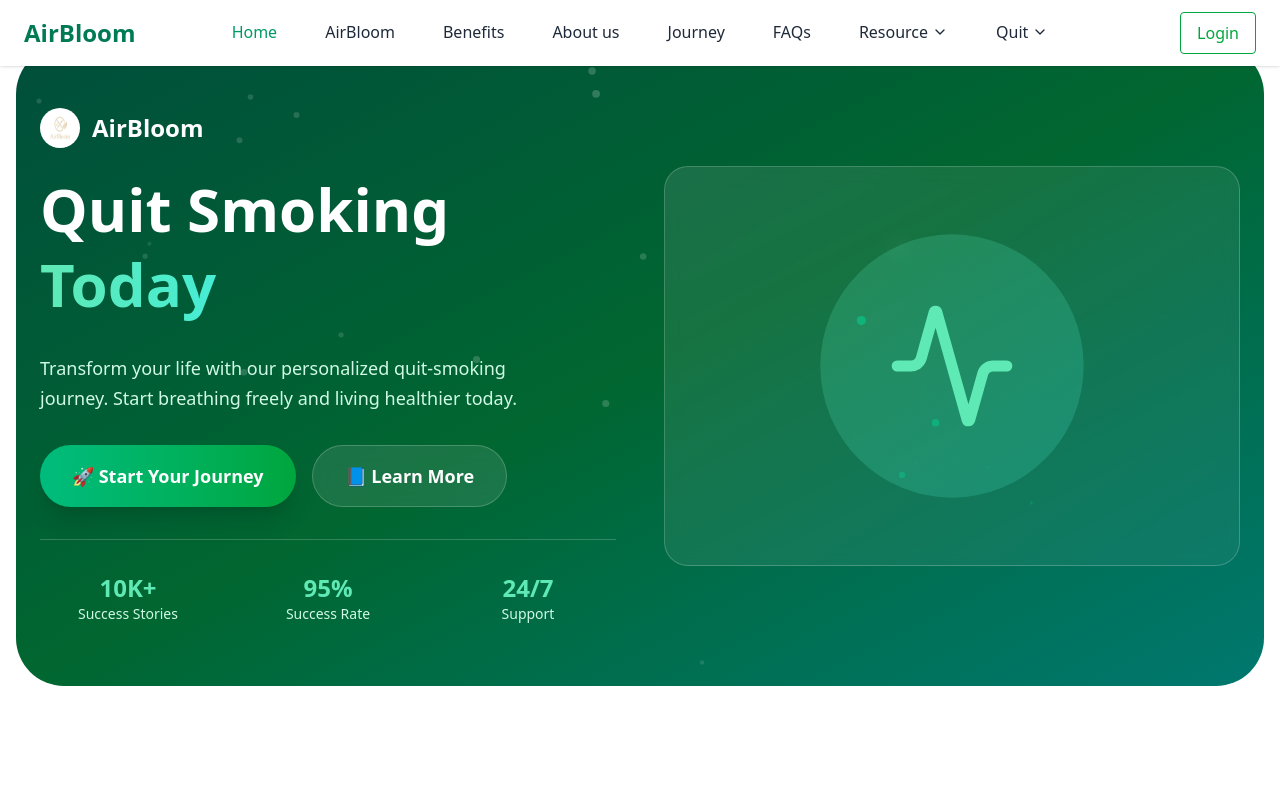
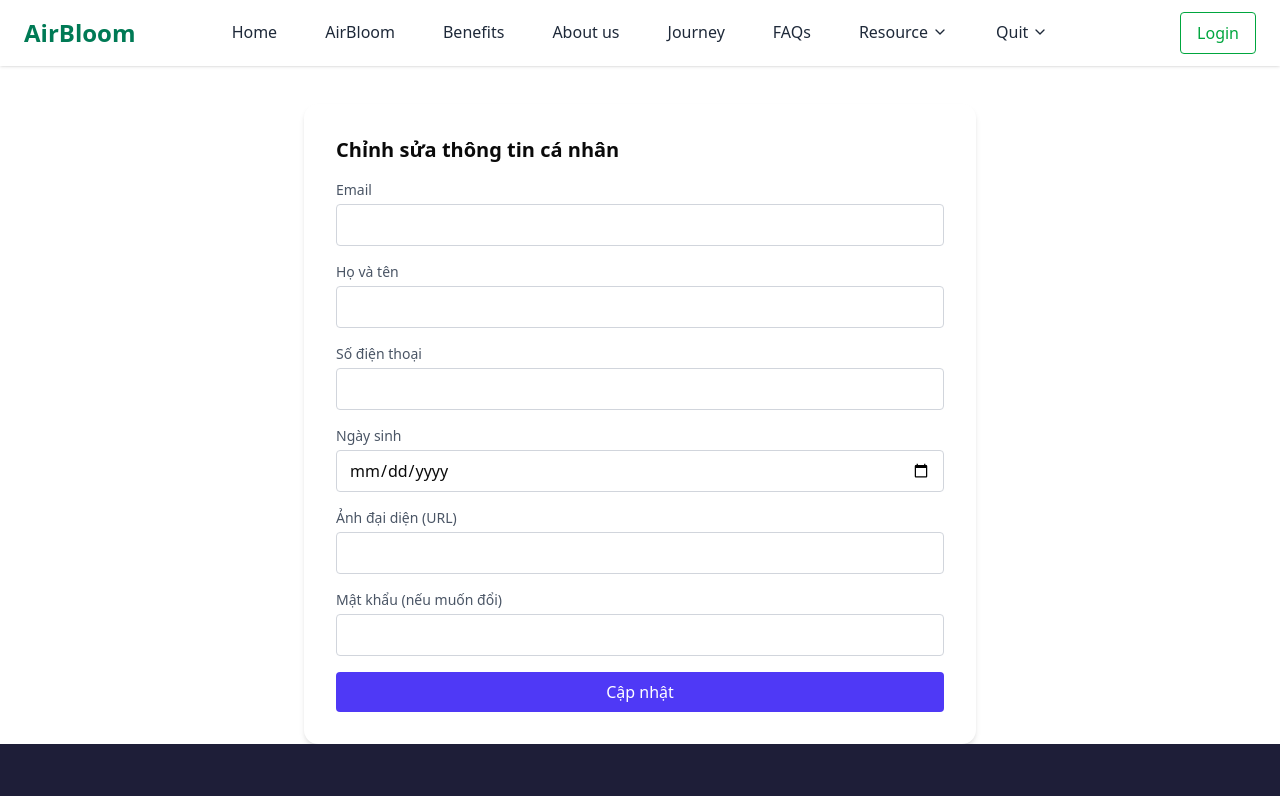
Before and after one commit to swp391-group7/smoking-cessation-support-platform-frontend, a React (Vite) app: page /user_info in a window 1280 px wide. Before the commit this address led to /. Shown: the top 796 px of the page. Built offline with nearby package versions, Linux system fonts and the light colour scheme; no server answers.

Commit message:
Update User Pro5

```diff
--- a/src/App.tsx
+++ b/src/App.tsx
@@ -8,6 +8,7 @@ import Quit_Progress from "./pages/platform/quit_progress.tsx";
 import Quit_Plan from "./pages/platform/quit_plan.tsx";
 import UserSurvey from "./pages/platform/user_survey.tsx";
 import BlogPost from "./pages/platform/blog.tsx";
+import UserInfo from "./pages/platform/user_info.tsx";
 
 // import UserProfile from "./pages/platform/user_profile.tsx";
 
@@ -31,6 +32,7 @@ export const App = () => (
         {/* 404: tự redirect về home */}
         <Route path="*" element={<Navigate to="/" replace />} />
         <Route path="user_survey" element={<UserSurvey />} />
+        <Route path="user_info" element={<UserInfo />} />
       </Route>
     </Routes>
   </Router>
--- /dev/null
+++ b/src/pages/platform/user_info.tsx
@@ -0,0 +1,99 @@
+import { useState, useEffect } from "react";
+import axios from "axios";
+import { motion } from "framer-motion";
+
+interface UserInfo {
+  email: string;
+  fullName: string;
+  phoneNumber: string;
+  dob: string;
+  avtarPath: string;
+  password: string;
+}
+
+export default function user_info() {
+  const [formData, setFormData] = useState<UserInfo>({
+    email: "",
+    fullName: "",
+    phoneNumber: "",
+    dob: "",
+    avtarPath: "",
+    password: ""
+  });
+
+  useEffect(() => {
+    axios.get<UserInfo>("/users/display-current-user").then((res) => {
+      setFormData({ ...res.data, password: "" }); // không hiện password
+    });
+  }, []);
+
+  const handleChange = (e: React.ChangeEvent<HTMLInputElement>) => {
+    setFormData((prev) => ({
+      ...prev,
+      [e.target.name]: e.target.value
+    }));
+  };
+
+  const handleSubmit = async (e: React.FormEvent) => {
+    e.preventDefault();
+    try {
+      await axios.put("/users/update-peronal-info", formData);
+      alert("Cập nhật thành công!");
+    } catch (err) {
+      console.error(err);
+      alert("Cập nhật thất bại.");
+    }
+  };
+
+  return (
+    <motion.form
+      onSubmit={handleSubmit}
+      initial={{ opacity: 0, y: 30 }}
+      animate={{ opacity: 1, y: 0 }}
+      className="max-w-2xl mx-auto mt-10 bg-white shadow-md rounded-xl p-8 space-y-4"
+    >
+      <h2 className="text-xl font-bold mb-4">Chỉnh sửa thông tin cá nhân</h2>
+
+      <Input label="Email" name="email" value={formData.email} onChange={handleChange} />
+      <Input label="Họ và tên" name="fullName" value={formData.fullName} onChange={handleChange} />
+      <Input label="Số điện thoại" name="phoneNumber" value={formData.phoneNumber} onChange={handleChange} />
+      <Input label="Ngày sinh" name="dob" type="date" value={formData.dob} onChange={handleChange} />
+      <Input label="Ảnh đại diện (URL)" name="avtarPath" value={formData.avtarPath} onChange={handleChange} />
+      <Input label="Mật khẩu (nếu muốn đổi)" name="password" type="password" value={formData.password} onChange={handleChange} />
+
+      <button
+        type="submit"
+        className="bg-indigo-600 hover:bg-indigo-700 text-white py-2 px-4 rounded w-full"
+      >
+        Cập nhật
+      </button>
+    </motion.form>
+  );
+}
+
+function Input({
+  label,
+  name,
+  value,
+  onChange,
+  type = "text"
+}: {
+  label: string;
+  name: string;
+  value: string;
+  onChange: (e: React.ChangeEvent<HTMLInputElement>) => void;
+  type?: string;
+}) {
+  return (
+    <div className="flex flex-col">
+      <label className="text-sm text-gray-600 mb-1">{label}</label>
+      <input
+        name={name}
+        value={value}
+        onChange={onChange}
+        type={type}
+        className="border border-gray-300 rounded px-3 py-2 focus:outline-none focus:ring-2 focus:ring-indigo-400"
+      />
+    </div>
+  );
+};
```
Also changed, not shown: src/api/userprofile.ts (deleted, +0 -7 lines), src/pages/platform/user_profile.tsx (deleted, +0 -88 lines).
